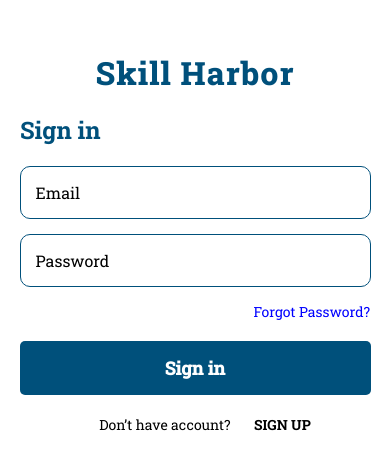
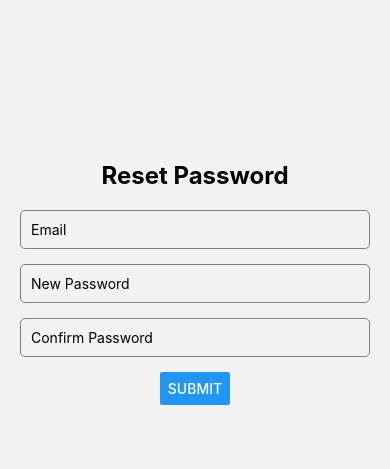
Before and after one commit to hrani2/skill_harbor_465, a React Native app in the folder skill_harbor/: screen /ForgotPassword in a window 390 px wide. Shown: the part 139-608 px from the top of the page. Built offline with nearby package versions, Linux system fonts and the light colour scheme.

Commit message:
added create team backend back and started forgot password

```diff
--- a/skill_harbor/App.js
+++ b/skill_harbor/App.js
@@ -19,6 +19,7 @@ import ReceiveJoinCode  from './ReceiveJoinCode';
 import * as Font from 'expo-font';
 import * as SplashScreen from 'expo-splash-screen';
 import ProfileScreen from './ProfileScreen';
+import ForgotPasswordScreen from './ForgotPassword';
 
 
 const fetchFonts = () => {
@@ -92,6 +93,8 @@ function App() {
           options={{ headerShown: false }}/>
          <Stack.Screen name="ChooseTeam" component={ChooseTeam}
           options={{ headerShown: false }}/>
+          <Stack.Screen name="ForgotPassword" component={ForgotPasswordScreen}
+          options={{ headerShown: false }}/>
          <Stack.Screen name="SignUp" component={SignUpScreen}
         options={{ headerShown: false }} />
         <Stack.Screen name="LearnMore" component={Learn}
--- a/skill_harbor/CreateTeam.js
+++ b/skill_harbor/CreateTeam.js
@@ -1,6 +1,7 @@
 import React, { useState } from 'react';
 import { View, Text, TextInput, TouchableOpacity, StyleSheet, Alert, Modal , ScrollView } from 'react-native';
 import Icon from 'react-native-vector-icons/FontAwesome';
+import { addNewTeam } from './firebase/utils';
 
 const CreateTeam = ({ navigation }) => {
   const [name, setName] = useState('');
@@ -31,6 +32,7 @@ const CreateTeam = ({ navigation }) => {
             text: 'OK',
             onPress: () => {
               // Add any necessary logic before navigating
+              addNewTeam(name,location,teamSize,joinCode,skills,additionalInfo);
               console.log('Complete button pressed - confirmed');
               navigation.navigate('TeamRequestPosted', {
                 name,
--- /dev/null
+++ b/skill_harbor/ForgotPassword.js
@@ -0,0 +1,108 @@
+import React, { useState } from 'react';
+import { View, Text, TextInput, Button, StyleSheet, Alert } from 'react-native';
+import { addNewUser, queryUserByName } from './firebase/utils';
+
+const ForgotPasswordScreen = ({ navigation }) => {
+  const [email, setEmail] = useState('');
+  const [password, setPassword] = useState('');
+  const [confirmPassword, setConfirmPassword] = useState('');
+
+  const handlePasswordReset = async () => {
+    // Validate input fields
+    if (email === '' || password === '' || confirmPassword === '') {
+      alert('Please fill all the fields.');
+      return;
+    }
+    user_dat = await queryUserByName(email);
+    if (user_dat == null) {
+        Alert.alert("There is no account with this username. Wrong email address!")
+        return;
+    }
+    if (password !== confirmPassword) {
+      alert('Passwords do not match.');
+      return;
+    }
+    // Implement your password reset logic here
+    console.log("querying db for user data")
+    if (user_dat !== null) {
+        console.log("New Password: ", password);
+        addNewUser(user_dat["name"],email,password,user_dat["age"],user_dat["skills"]);
+        user = await queryUserByName(email);
+        console.log("Password from db: ", user["password"]);
+    }
+    try {
+        console.log(email);
+        console.log('Navigating to Home...');
+        navigation.navigate('Log In');
+      } catch (error) {
+        console.error('Navigation error:', error);
+      }
+  };
+
+  const profileScreen = async (email) => {
+    user_dat = await queryUserByName(email);
+    try {
+      console.log('Navigating to Profile...');
+      navigation.navigate('Profile', {name: user_dat["name"], email: email,
+                                      age: user_dat["age"], skills: user_dat["skills"]});
+    } catch (error) {
+      console.error('Navigation error:', error);
+    }
+}
+
+  return (
+    <View style={styles.container}>
+      <Text style={styles.title}>Reset Password</Text>
+
+      <TextInput
+        style={styles.input}
+        onChangeText={setEmail}
+        value={email}
+        placeholder="Email"
+        keyboardType="email-address"
+      />
+
+      <TextInput
+        style={styles.input}
+        onChangeText={setPassword}
+        value={password}
+        placeholder="New Password"
+        secureTextEntry
+      />
+
+      <TextInput
+        style={styles.input}
+        onChangeText={setConfirmPassword}
+        value={confirmPassword}
+        placeholder="Confirm Password"
+        secureTextEntry
+      />
+
+      <Button title="Submit" onPress={handlePasswordReset} />
+    </View>
+  );
+};
+
+const styles = StyleSheet.create({
+  container: {
+    flex: 1,
+    alignItems: 'center',
+    justifyContent: 'center',
+    padding: 20,
+  },
+  title: {
+    fontSize: 24,
+    fontWeight: 'bold',
+    marginBottom: 20,
+  },
+  input: {
+    width: '100%',
+    borderWidth: 1,
+    borderColor: 'gray',
+    padding: 10,
+    borderRadius: 5,
+    marginBottom: 15,
+  },
+});
+
+export default ForgotPasswordScreen;
--- a/skill_harbor/LoginScreen.js
+++ b/skill_harbor/LoginScreen.js
@@ -67,7 +67,7 @@ const LoginScreen = ({ navigation }) => {
         />
       </View>
       <TouchableOpacity
-        onPress={() => {}}
+        onPress={() => {navigation.navigate('ForgotPassword')}}
         style={styles.forgotPasswordButton}
       >
         <Text style={styles.forgotPasswordText}>Forgot Password?</Text>
```
